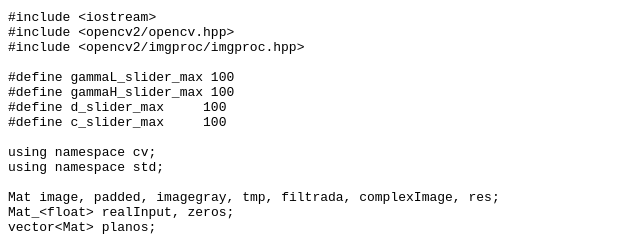
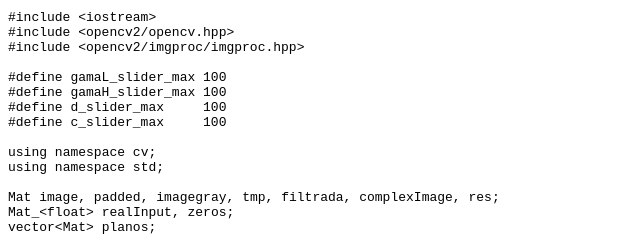
Before and after one commit to fabriciofragoso00/fabriciofragoso00.github.io, a plain HTML site: page index.html in a window 1280 px wide. Shown: the part 241-481 px from the top of the page, 0-640 px from the left. Drawn offline with Linux system fonts and the light colour scheme.

Commit message:
Update index.html

```diff
--- a/index.html
+++ b/index.html
@@ -21,8 +21,8 @@
 <span class="tok-cp">#include &lt;opencv2/opencv.hpp&gt;</span>
 <span class="tok-cp">#include &lt;opencv2/imgproc/imgproc.hpp&gt;</span>
 
-<span class="tok-cp">#define gammaL_slider_max 100</span>
-<span class="tok-cp">#define gammaH_slider_max 100</span>
+<span class="tok-cp">#define gamaL_slider_max 100</span>
+<span class="tok-cp">#define gamaH_slider_max 100</span>
 <span class="tok-cp">#define d_slider_max     100</span>
 <span class="tok-cp">#define c_slider_max     100</span>
 
```
